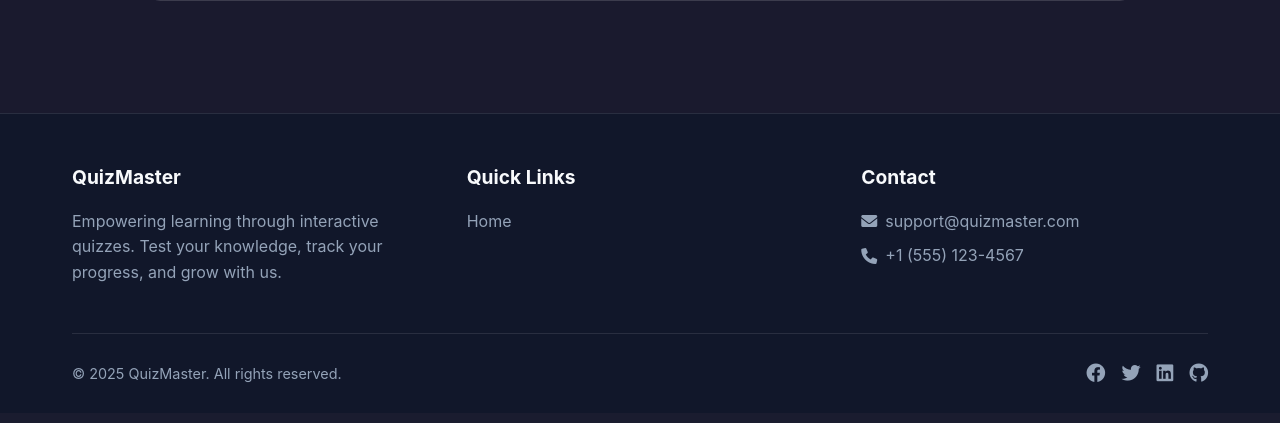
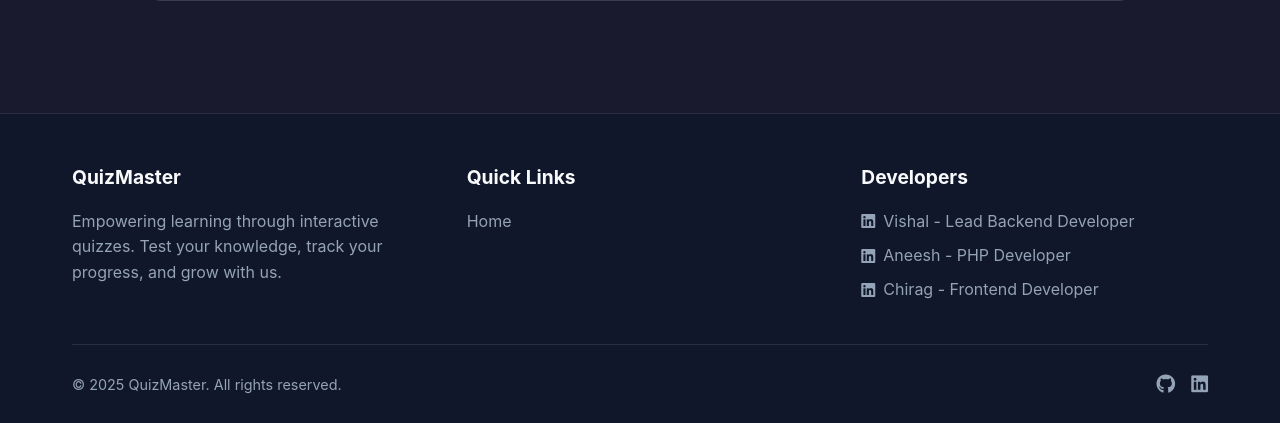
Before and after one commit to Vishal1720/Quiz, a PHP site: page /Quiz/index.php in a window 1280 px wide. Shown: the part 1557-1980 px from the top of the page. Before the commit the page ends 1939 px from the top, so only its background shows below. Run offline with PHP 8.4, Linux system fonts and the light colour scheme; a user stored in the database is signed in; data comes from the database, SQL or seed files in the repository.

Commit message:
Update footer section: Change "Contact" title to "Developers" and replace contact details with LinkedIn profiles of team members. Update social links to include direct links to GitHub and LinkedIn pages.

```diff
--- a/components/footer.php
+++ b/components/footer.php
@@ -19,20 +19,19 @@
                     </ul>
                 </div>
                 <div class="footer-section">
-                    <h3 class="footer-title">Contact</h3>
+                    <h3 class="footer-title">Developers</h3>
                     <ul class="footer-links">
-                        <li><a href="mailto:support@quizmaster.com"><i class="fas fa-envelope"></i> support@quizmaster.com</a></li>
-                        <li><a href="#"><i class="fas fa-phone"></i> +1 (555) 123-4567</a></li>
+                        <li><a href="https://www.linkedin.com/in/vishalshetty17" target="_blank"><i class="fab fa-linkedin"></i> Vishal - Lead Backend Developer</a></li>
+                        <li><a href="https://www.linkedin.com/in/aneesh-bhat" target="_blank"><i class="fab fa-linkedin"></i> Aneesh - PHP Developer</a></li>
+                        <li><a href="https://www.linkedin.com/in/Chirag-S-Kotian" target="_blank"><i class="fab fa-linkedin"></i> Chirag - Frontend Developer</a></li>
                     </ul>
                 </div>
             </div>
             <div class="footer-bottom">
                 <p>&copy; <?php echo date('Y'); ?> QuizMaster. All rights reserved.</p>
                 <div class="social-links">
-                    <a href="#" class="social-link"><i class="fab fa-facebook"></i></a>
-                    <a href="#" class="social-link"><i class="fab fa-twitter"></i></a>
-                    <a href="#" class="social-link"><i class="fab fa-linkedin"></i></a>
-                    <a href="#" class="social-link"><i class="fab fa-github"></i></a>
+                    <a href="https://github.com/quiz-developers/quiz-master" class="social-link" target="_blank"><i class="fab fa-github"></i></a>
+                    <a href="https://linkedin.com/company/quiz-master" class="social-link" target="_blank"><i class="fab fa-linkedin"></i></a>
                 </div>
             </div>
         </div>
```
